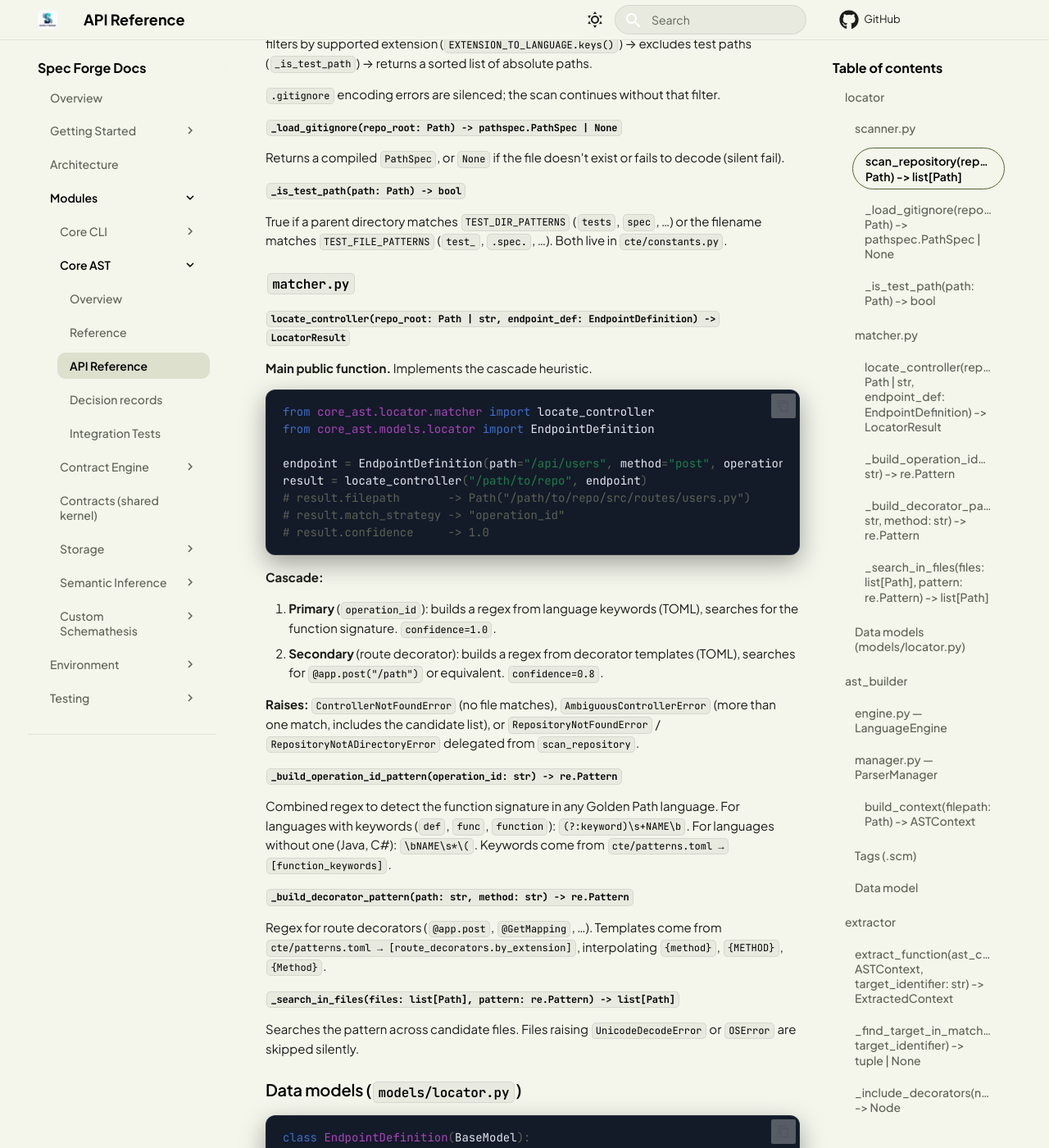
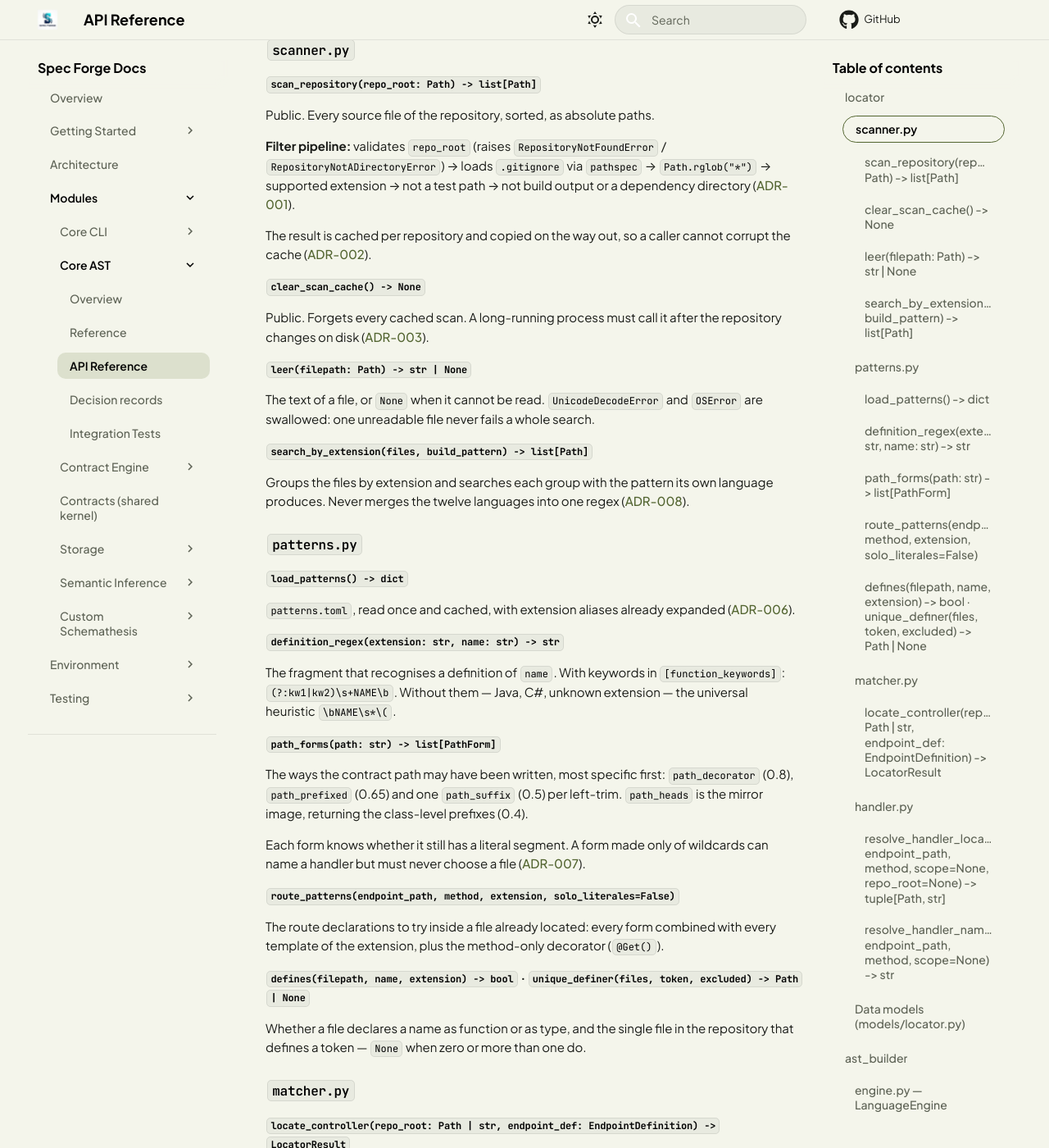
Before and after one commit to Spec-Forge-Testing/specforge-docs, an MkDocs documentation site: the page built from docs/modules/core-ast/api-reference.md, in a window 1280 px wide and 1400 px high, scrolled down 863 px. Shown: the whole window at 82% size. Built offline with MkDocs 1.6.1 and Material for MkDocs 9.7.7, drawn with Linux system fonts in a browser that asks for light colours; comment, search, counter and statistics services are not loaded; some of the changed text lies outside the part shown.

Commit message:
docs(core-ast): bring the locator pages up to date

````diff
--- a/docs/modules/core-ast/api-reference.md
+++ b/docs/modules/core-ast/api-reference.md
@@ -8,108 +8,164 @@ Recommended entry point:
 
 - `core_ast.build_endpoint_payload(endpoint, repo_root, parser_manager=None) -> LLMPayload`
   — the typed, XML-tagged context bundle the inference engine consumes.
-- `core_ast.build_endpoint_code_bundle(...) -> str` returns the payload's `system_context`
-  (kept for string consumers); `core_ast.export_endpoint_bundle(...)` remains as a reexport.
+- `core_ast.analyze_endpoints(endpoints, repo_root, parser_manager=None)` for a whole
+  contract: one result per endpoint, each carrying its analysis or the domain error
+  that stopped it.
 
 ---
 
 ## `locator`
 
-**Purpose:** given an endpoint from the OpenAPI contract, locate the physical file in
-the repository where its controller is implemented.
+**Purpose:** given an endpoint from the OpenAPI contract, find the file that
+implements its controller and the function inside it that serves the endpoint.
 
 | File | Responsibility |
 |---|---|
-| `locator/scanner.py` | Filesystem crawl with filters |
-| `locator/matcher.py` | Search heuristics and the public function |
+| `locator/constants.py` | Route vocabulary, exclusion lists, cache size |
+| `locator/scanner.py` | Filesystem: candidate files, reading, searching |
+| `locator/patterns.py` | `patterns.toml`, route shapes, definition regexes |
+| `locator/matcher.py` | `locate_controller` — which file |
+| `locator/handler.py` | `resolve_handler_location` — which function |
+
+`matcher` and `handler` never import each other; both build on `patterns`.
 
 ### `scanner.py`
 
 #### `scan_repository(repo_root: Path) -> list[Path]`
 
-Public. Returns every valid source file in the repository.
+Public. Every source file of the repository, sorted, as absolute paths.
 
-**Filter pipeline:** validates `repo_root` exists and is a directory (raises
-`RepositoryNotFoundError` / `RepositoryNotADirectoryError`) → loads `.gitignore` via
-`pathspec` → `Path.rglob("*")` → filters by supported extension
-(`EXTENSION_TO_LANGUAGE.keys()`) → excludes test paths (`_is_test_path`) → returns a
-sorted list of absolute paths.
+**Filter pipeline:** validates `repo_root` (raises `RepositoryNotFoundError` /
+`RepositoryNotADirectoryError`) → loads `.gitignore` via `pathspec` →
+`Path.rglob("*")` → supported extension → not a test path → not build output or a
+dependency directory ([ADR-001](adr.md#adr-001)).
 
-`.gitignore` encoding errors are silenced; the scan continues without that filter.
+The result is cached per repository and copied on the way out, so a caller cannot
+corrupt the cache ([ADR-002](adr.md#adr-002)).
 
-#### `_load_gitignore(repo_root: Path) -> pathspec.PathSpec | None`
+#### `clear_scan_cache() -> None`
 
-Returns a compiled `PathSpec`, or `None` if the file doesn't exist or fails to decode
-(silent fail).
+Public. Forgets every cached scan. A long-running process must call it after the
+repository changes on disk ([ADR-003](adr.md#adr-003)).
 
-#### `_is_test_path(path: Path) -> bool`
+#### `leer(filepath: Path) -> str | None`
 
-True if a parent directory matches `TEST_DIR_PATTERNS` (`tests`, `spec`, …) or the
-filename matches `TEST_FILE_PATTERNS` (`test_`, `.spec.`, …). Both live in
-`cte/constants.py`.
+The text of a file, or `None` when it cannot be read. `UnicodeDecodeError` and
+`OSError` are swallowed: one unreadable file never fails a whole search.
+
+#### `search_by_extension(files, build_pattern) -> list[Path]`
+
+Groups the files by extension and searches each group with the pattern its own
+language produces. Never merges the twelve languages into one regex
+([ADR-008](adr.md#adr-008)).
+
+### `patterns.py`
+
+#### `load_patterns() -> dict`
+
+`patterns.toml`, read once and cached, with extension aliases already expanded
+([ADR-006](adr.md#adr-006)).
+
+#### `definition_regex(extension: str, name: str) -> str`
+
+The fragment that recognises a definition of `name`. With keywords in
+`[function_keywords]`: `(?:kw1|kw2)\s+NAME\b`. Without them — Java, C#, unknown
+extension — the universal heuristic `\bNAME\s*\(`.
+
+#### `path_forms(path: str) -> list[PathForm]`
+
+The ways the contract path may have been written, most specific first:
+`path_decorator` (0.8), `path_prefixed` (0.65) and one `path_suffix` (0.5) per
+left-trim. `path_heads` is the mirror image, returning the class-level prefixes
+(0.4).
+
+Each form knows whether it still has a literal segment. A form made only of
+wildcards can name a handler but must never choose a file
+([ADR-007](adr.md#adr-007)).
+
+#### `route_patterns(endpoint_path, method, extension, solo_literales=False)`
+
+The route declarations to try inside a file already located: every form combined
+with every template of the extension, plus the method-only decorator (`@Get()`).
+
+#### `defines(filepath, name, extension) -> bool` · `unique_definer(files, token, excluded) -> Path | None`
+
+Whether a file declares a name as function or as type, and the single file in the
+repository that defines a token — `None` when zero or more than one do.
 
 ### `matcher.py`
 
 #### `locate_controller(repo_root: Path | str, endpoint_def: EndpointDefinition) -> LocatorResult`
 
-**Main public function.** Implements the cascade heuristic.
+**Main public function.** Runs the cascade of seven strategies and returns the first
+that leaves exactly one candidate.
 
 ```python
 from core_ast.locator.matcher import locate_controller
 from core_ast.models.locator import EndpointDefinition
 
-endpoint = EndpointDefinition(path="/api/users", method="post", operation_id="create_user")
+endpoint = EndpointDefinition(path="/tags", method="get", operation_id="GetTags")
 result = locate_controller("/path/to/repo", endpoint)
-# result.filepath       -> Path("/path/to/repo/src/routes/users.py")
-# result.match_strategy -> "operation_id"
-# result.confidence     -> 1.0
+# result.filepath       -> Path("/path/to/repo/app/api/routes/tags.py")
+# result.match_strategy -> "mount_prefix"
+# result.confidence     -> 0.45
+# result.scope          -> None
 ```
 
-**Cascade:**
+| Strategy | Confidence | Notes |
+|---|---:|---|
+| `operation_id` | 1.00 | Only when the contract declares one |
+| `path_decorator` | 0.80 | |
+| `path_prefixed` | 0.65 | |
+| `path_suffix` | 0.50 | One per left-trim of the path |
+| `mount_prefix` | 0.45 | May also return a `scope` |
+| `class_prefix` | 0.40 | Narrowed by which candidate declares this method |
+| `resource_route` | 0.35 | Also returns the `handler` name |
 
-1. **Primary** (`operation_id`): builds a regex from language keywords (TOML),
-   searches for the function signature. `confidence=1.0`.
-2. **Secondary** (route decorator): builds a regex from decorator templates (TOML),
-   searches for `@app.post("/path")` or equivalent. `confidence=0.8`.
+An ambiguous strategy is remembered and the cascade continues; if none resolves, the
+**most specific** ambiguity found is what gets raised
+([ADR-012](adr.md#adr-012)).
 
-**Raises:** `ControllerNotFoundError` (no file matches), `AmbiguousControllerError`
-(more than one match, includes the candidate list), or `RepositoryNotFoundError` /
-`RepositoryNotADirectoryError` delegated from `scan_repository`.
+**Raises:** `ControllerNotFoundError`, `AmbiguousControllerError`, or
+`RepositoryNotFoundError` / `RepositoryNotADirectoryError` delegated from
+`scan_repository`.
 
-#### `_build_operation_id_pattern(operation_id: str) -> re.Pattern`
+### `handler.py`
 
-Combined regex to detect the function signature in any Golden Path language. For
-languages with keywords (`def`, `func`, `function`): `(?:keyword)\s+NAME\b`. For
-languages without one (Java, C#): `\bNAME\s*\(`. Keywords come from
-`cte/patterns.toml → [function_keywords]`.
+#### `resolve_handler_location(controller_path, endpoint_path, method, scope=None, repo_root=None) -> tuple[Path, str]`
 
-#### `_build_decorator_pattern(path: str, method: str) -> re.Pattern`
+**Main public function.** The file and the function that serve the endpoint. Usually
+the file is the one that declares the route; the exception is a declaration that
+points elsewhere — a sibling module, a `require` chain, a `Class@method` string, or a
+method of a typed variable ([ADR-016](adr.md#adr-016)).
 
-Regex for route decorators (`@app.post`, `@GetMapping`, …). Templates come from
-`cte/patterns.toml → [route_decorators.by_extension]`, interpolating `{method}`,
-`{METHOD}`, `{Method}`.
+#### `resolve_handler_name(controller_path, endpoint_path, method, scope=None) -> str`
 
-#### `_search_in_files(files: list[Path], pattern: re.Pattern) -> list[Path]`
+The function inside a given file. Finds the route declaration and takes the
+definition that follows it, using **method-level declarations only**
+([ADR-013](adr.md#adr-013)).
 
-Searches the pattern across candidate files. Files raising `UnicodeDecodeError` or
-`OSError` are skipped silently.
+**Raises:** `HandlerNameNotFoundError` when no declaration or recognisable
+definition is found.
 
 ### Data models (`models/locator.py`)
 
 ```python
 class EndpointDefinition(BaseModel):
-    path: str  # "/api/users/{id}"
-    method: str  # "get", "post", ...
+    path: str                       # "/articles/{slug}"
+    method: str                     # "get", "post", ...
     operation_id: str | None
-    parameters: list | None
+    parameters: list[dict]
     request_body: dict | None
-    responses: dict | None
+    responses: dict
 
 
 class LocatorResult(BaseModel):
     filepath: Path
-    match_strategy: str  # "operation_id" | "path_decorator"
-    confidence: float  # 1.0 | 0.8
+    match_strategy: str             # "operation_id" ... "resource_route"
+    confidence: float               # 1.00 ... 0.35
+    scope: str | None               # the function holding the relative routes
+    handler: str | None             # when the strategy also produced the name
 ```
 
 ---
````
Also changed, not shown: docs/modules/core-ast/index.md (+18 -9 lines), docs/modules/core-ast/reference.md (+69 -18 lines).
